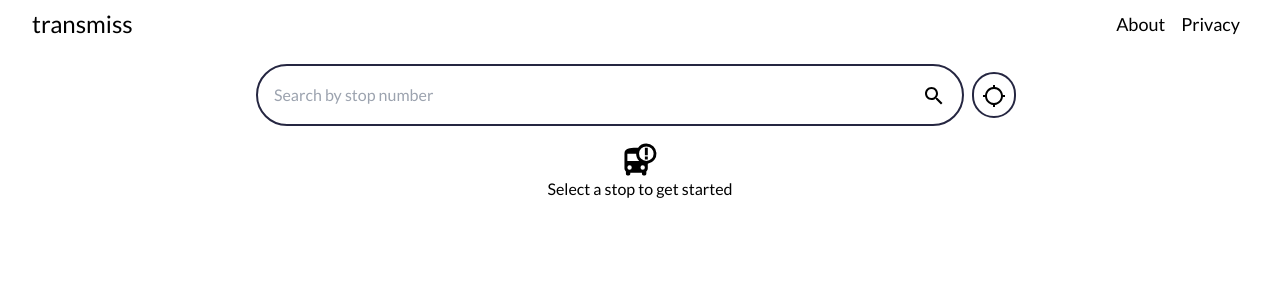
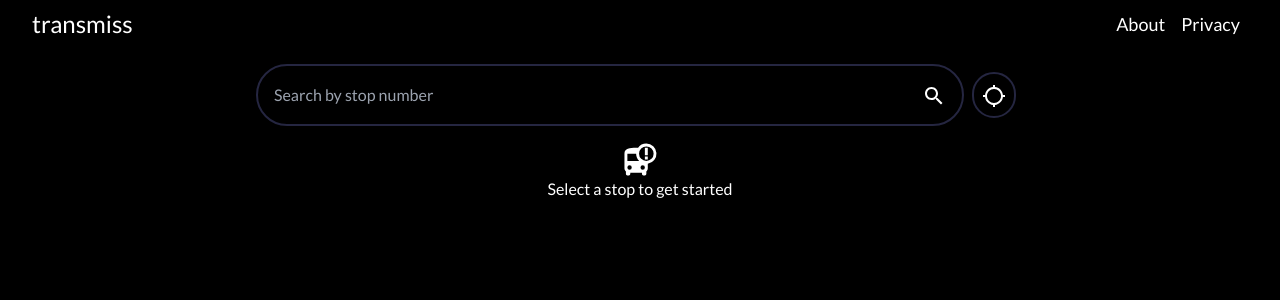
Before and after one commit to cbarkr/transmiss, a Next.js app: page / in a window 1280 px wide. Shown: the top 300 px of the page. Built offline with nearby package versions, Linux system fonts and the light colour scheme.

Commit message:
force dark theme

```diff
--- a/app/styles/globals.css
+++ b/app/styles/globals.css
@@ -14,16 +14,16 @@
   }
 
   :root {
-    --foreground: #000000;
-    --background: #FFFFFF;
+    --foreground: #FFFFFF;
+    --background: #000000;
   }
 
-  @media (prefers-color-scheme: dark) {
+  /* @media (prefers-color-scheme: dark) {
     :root {
       --foreground: #FFFFFF;
       --background: #000000;
     }
-  }
+  } */
 
   body {
     color: var(--foreground);
```
